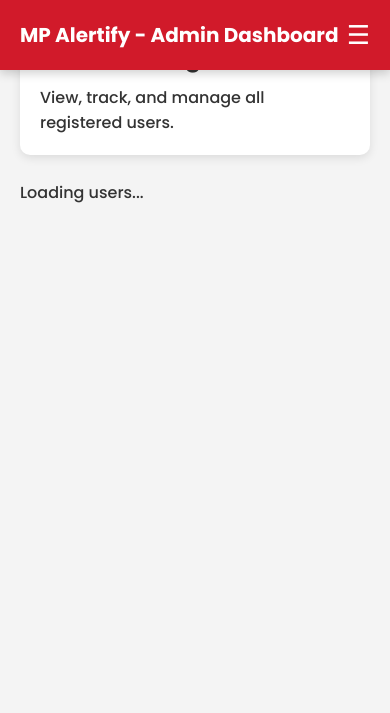
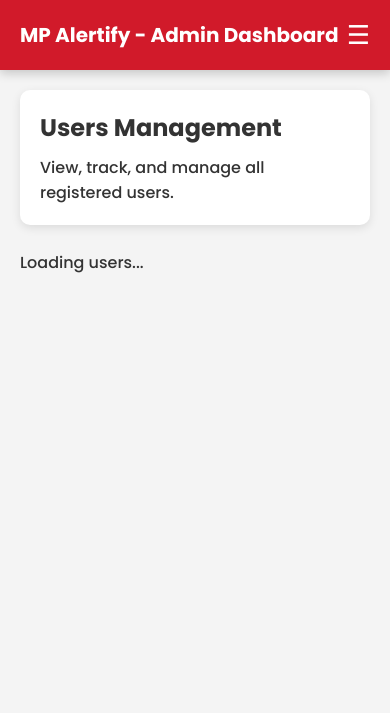
Before and after one commit to ZyaXielle04/MP-Alertify-Web, a Flask app: page /admin/users in a window 390 px wide. Shown: the top 713 px of the page. Run offline with Flask 3, Linux system fonts and the light colour scheme; parts of the project's set-up code (start-up, migrations or seed data) failed here and were passed over; some libraries are stand-ins or nearby versions.

Commit message:
updated main

```diff
--- a/static/css/base.css
+++ b/static/css/base.css
@@ -126,11 +126,9 @@
 ------------------------------------------ */
 .main {
   margin-left: 230px; /* space for sidebar */
-  padding: 20px 30px; /* no need to include header/footer padding here */
-
+  padding: 90px 30px 30px; /* 90px = space for header */
+  min-height: calc(100vh - 70px - 60px);
   /* full height minus header & footer */
-  height: calc(100vh - 70px - 60px);
-  overflow-y: auto; /* scroll if content exceeds */
   transition: margin-left 0.3s ease;
 }
 
@@ -192,6 +190,6 @@
 
   .main {
     margin-left: 0;
-    padding: 20px;
+    padding: 90px 20px 30px;
   }
 }
```
